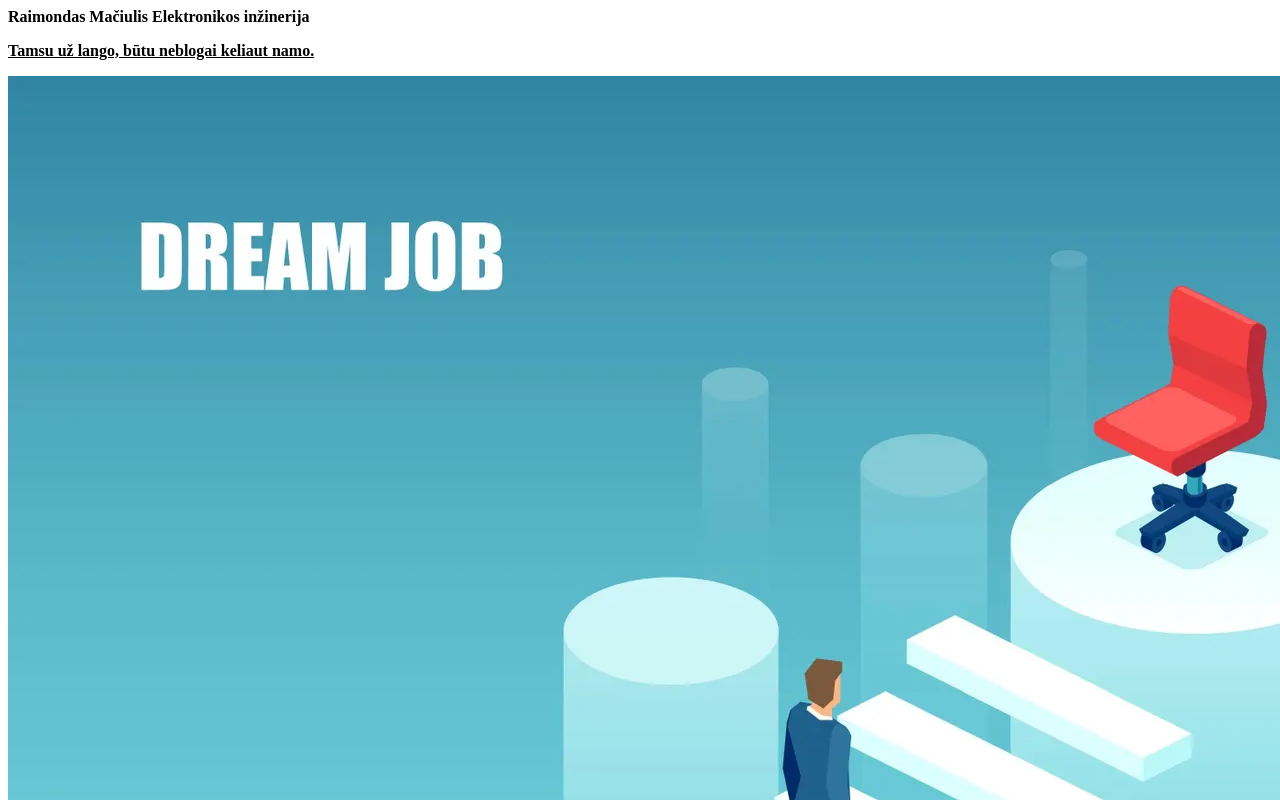
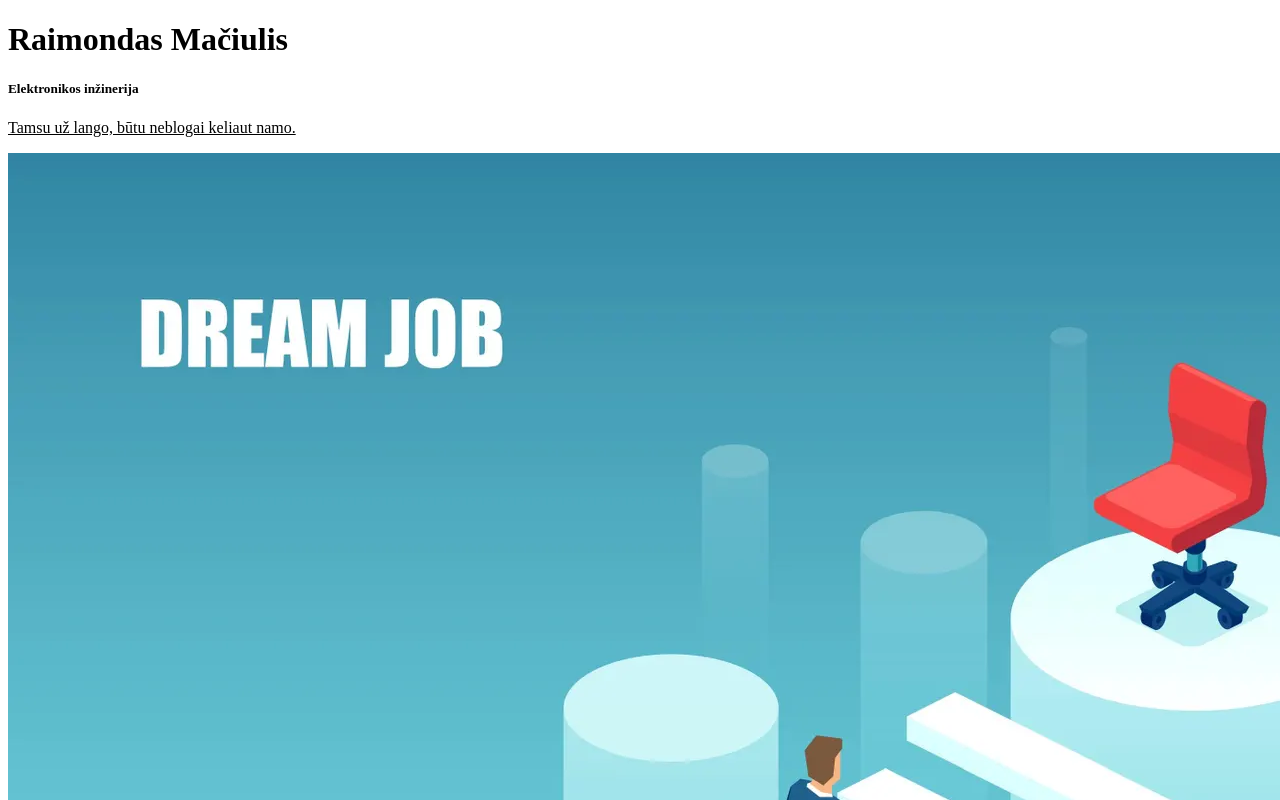
Before and after one commit to Rejjss/Rejjs.github.io, a plain HTML site: page index.html in a window 1280 px wide. Shown: the top 800 px of the page. Drawn offline with Linux system fonts and the light colour scheme.

Commit message:
Add files via upload

```diff
--- a/index.html
+++ b/index.html
@@ -5,8 +5,8 @@
     <title>title</title>
 </head>
 <body>
-   <strong>Raimondas Mačiulis <strong>  <!--text with strong importance. -->
-     <b>Elektronikos inžinerija</b>  <!--bold text without any extra importance -->
+     <h1>Raimondas Mačiulis <h1>  <!--text with strong importance. -->
+     <h5>Elektronikos inžinerija</h5>  <!--bold text without any extra importance -->
 
     <div>
         <u>
```
